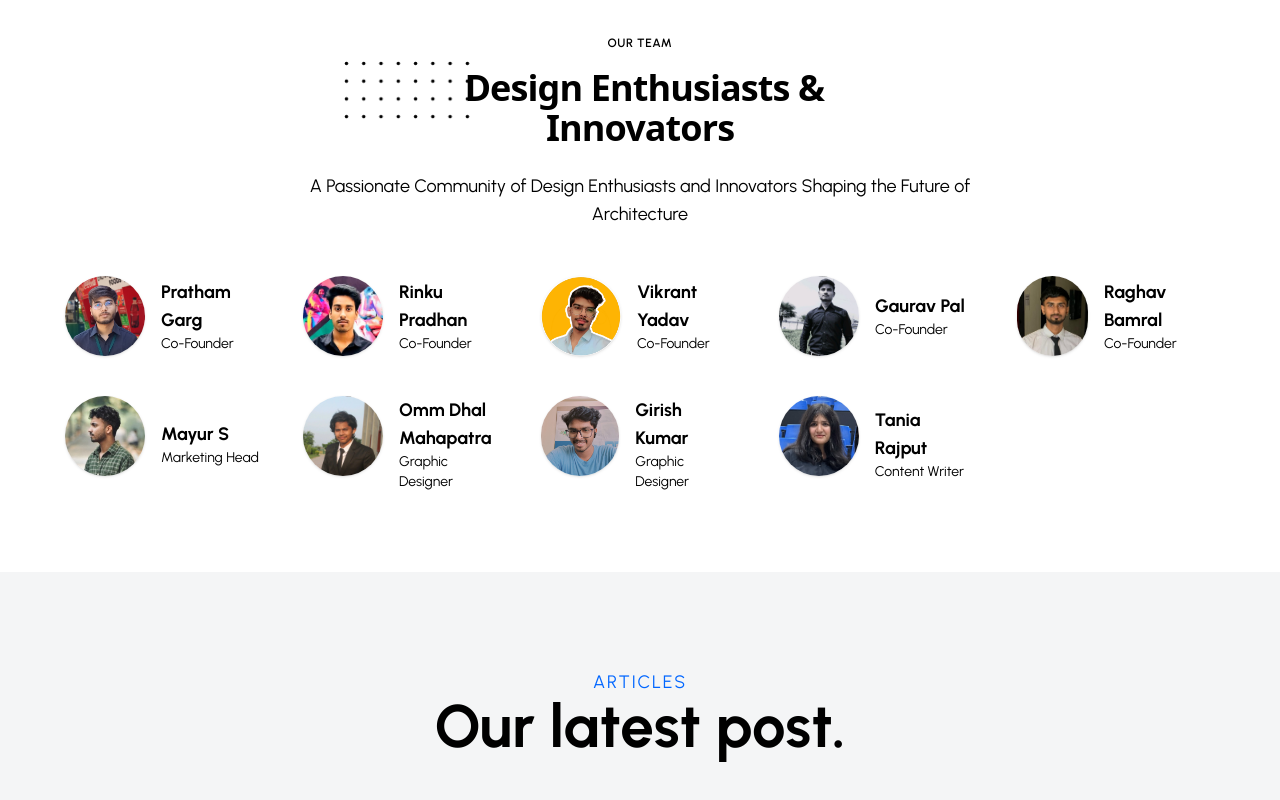
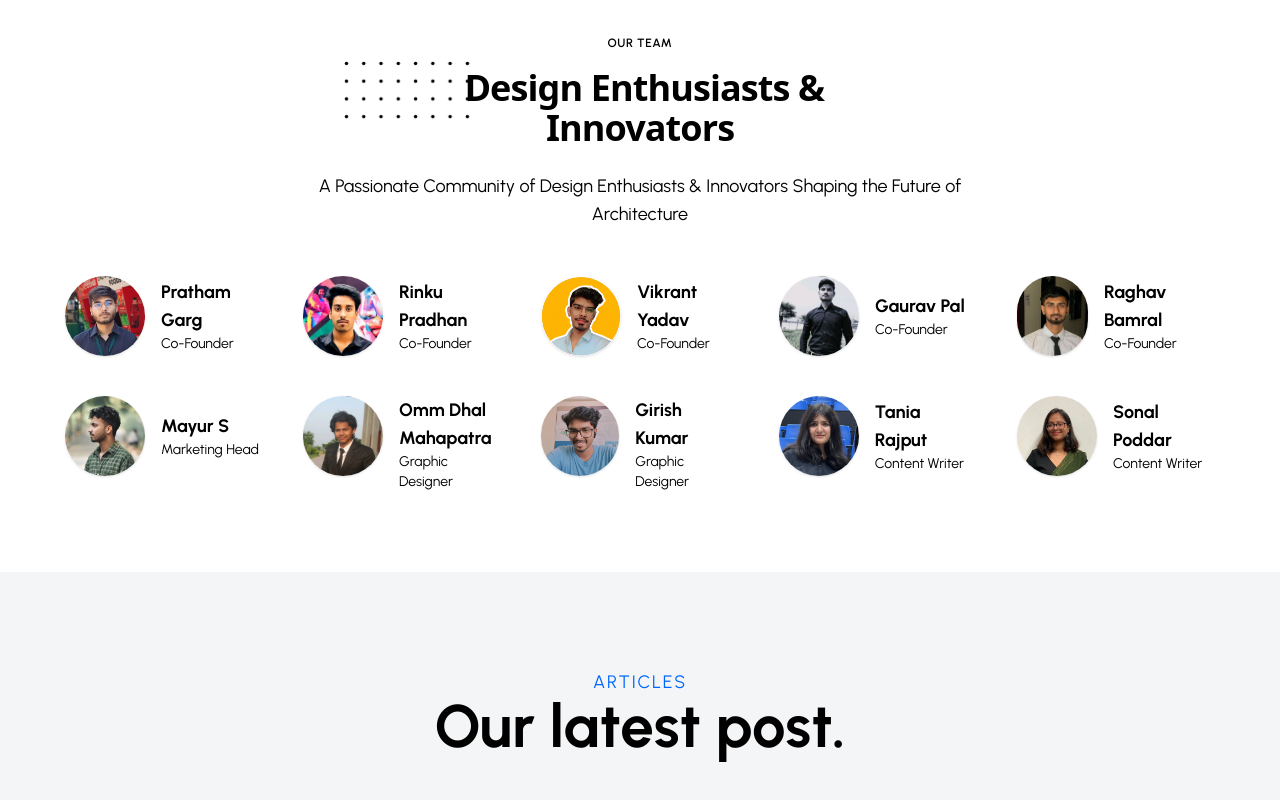
Before and after one commit to Vikrant-2301/DiscoverArch, a Next.js app: page / in a window 1280 px wide. Shown: the part 1967-2767 px from the top of the page. Built offline with nearby package versions, Linux system fonts and the light colour scheme.

Commit message:
added lkdin

```diff
--- a/app/components/MyTeam/index.tsx
+++ b/app/components/MyTeam/index.tsx
@@ -1,4 +1,5 @@
 import Image from "next/image";
+import Link from "next/link";
 
 export const MyTeam = () => {
   return (
@@ -38,11 +39,12 @@ export const MyTeam = () => {
           Design Enthusiasts & Innovators
         </h2>
         <p className="text-base text-gray-700 md:text-lg">
-          A Passionate Community of Design Enthusiasts and Innovators Shaping
-          the Future of Architecture
+          A Passionate Community of Design Enthusiasts & Innovators Shaping the
+          Future of Architecture
         </p>
       </div>
       <div className="grid gap-10 row-gap-8 mx-auto sm:row-gap-10 lg:max-w-screen-lg sm:grid-cols-2 lg:grid-cols-5">
+        <Link href={"https://www.linkedin.com/in/pratham-garg-068138263/"}>
           <div className="flex">
             <Image
               className="object-cover w-20 h-20 mr-4 rounded-full shadow"
@@ -56,6 +58,8 @@ export const MyTeam = () => {
               <p className="text-sm text-gray-800">Co-Founder</p>
             </div>
           </div>
+        </Link>
+        <Link href={"https://www.linkedin.com/in/rinku-pradhan-7149491b0/"}>
           <div className="flex">
             <Image
               className="object-cover w-20 h-20 mr-4 rounded-full shadow"
@@ -69,6 +73,8 @@ export const MyTeam = () => {
               <p className="text-sm text-gray-800">Co-Founder</p>
             </div>
           </div>
+        </Link>
+        <Link href={"https://www.linkedin.com/in/vikrantyadav2301/"}>
           <div className="flex">
             <Image
               className="object-cover w-20 h-20 mr-4 rounded-full shadow"
@@ -82,6 +88,8 @@ export const MyTeam = () => {
               <p className="text-sm text-gray-800">Co-Founder</p>
             </div>
           </div>
+        </Link>
+        <Link href={"https://www.linkedin.com/in/gaurav-pal-5a1984270/"}>
           <div className="flex">
             <Image
               className="object-cover w-20 h-20 mr-4 rounded-full shadow"
@@ -95,6 +103,8 @@ export const MyTeam = () => {
               <p className="text-sm text-gray-800">Co-Founder</p>
             </div>
           </div>
+        </Link>
+        <Link href={"https://www.linkedin.com/in/raghav-bamral-4243a722a/"}>
           <div className="flex">
             <Image
               className="object-cover w-20 h-20 mr-4 rounded-full shadow"
@@ -108,6 +118,8 @@ export const MyTeam = () => {
               <p className="text-sm text-gray-800">Co-Founder</p>
             </div>
           </div>
+        </Link>
+        <Link href={"https://www.linkedin.com/in/mayur-s-353584285/"}>
           <div className="flex">
             <Image
               className="object-cover w-20 h-20 mr-4 rounded-full shadow"
@@ -121,6 +133,10 @@ export const MyTeam = () => {
               <p className="text-sm text-gray-800">Marketing Head</p>
             </div>
           </div>
+        </Link>
+        <Link
+          href={"https://www.linkedin.com/in/omm-dhal-mahapatra-333640228/"}
+        >
           <div className="flex">
             <Image
               className="object-cover w-20 h-20 mr-4 rounded-full shadow"
@@ -134,6 +150,8 @@ export const MyTeam = () => {
               <p className="text-sm text-gray-800">Graphic Designer</p>
             </div>
           </div>
+        </Link>
+        <Link href={"https://www.linkedin.com/in/girish-kumar-18764b22a/"}>
           <div className="flex">
             <Image
               className="object-cover w-20 h-20 mr-4 rounded-full shadow"
@@ -147,6 +165,8 @@ export const MyTeam = () => {
               <p className="text-sm text-gray-800">Graphic Designer</p>
             </div>
           </div>
+        </Link>
+        <Link href={"https://www.linkedin.com/in/tania-rajput-5babb123b/"}>
           <div className="flex">
             <Image
               className="object-cover w-20 h-20 mr-4 rounded-full shadow"
@@ -160,6 +180,22 @@ export const MyTeam = () => {
               <p className="text-sm text-gray-800">Content Writer</p>
             </div>
           </div>
+        </Link>
+        <Link href={"https://www.linkedin.com/in/sonal-poddar-84a69b27b/"}>
+          <div className="flex">
+            <Image
+              className="object-cover w-20 h-20 mr-4 rounded-full shadow"
+              src="/images/wework/team/Sonal.jpg"
+              alt="Person"
+              height={200}
+              width={200}
+            />
+            <div className="flex flex-col justify-center">
+              <p className="text-lg font-bold">Sonal Poddar</p>
+              <p className="text-sm text-gray-800">Content Writer</p>
+            </div>
+          </div>
+        </Link>
       </div>
     </div>
   );
```
Also changed, not shown: public/images/team/teamimg.png (deleted), public/images/wework/team/Sonal.jpg (added). Lines whose indentation alone changed are shown as unchanged.
